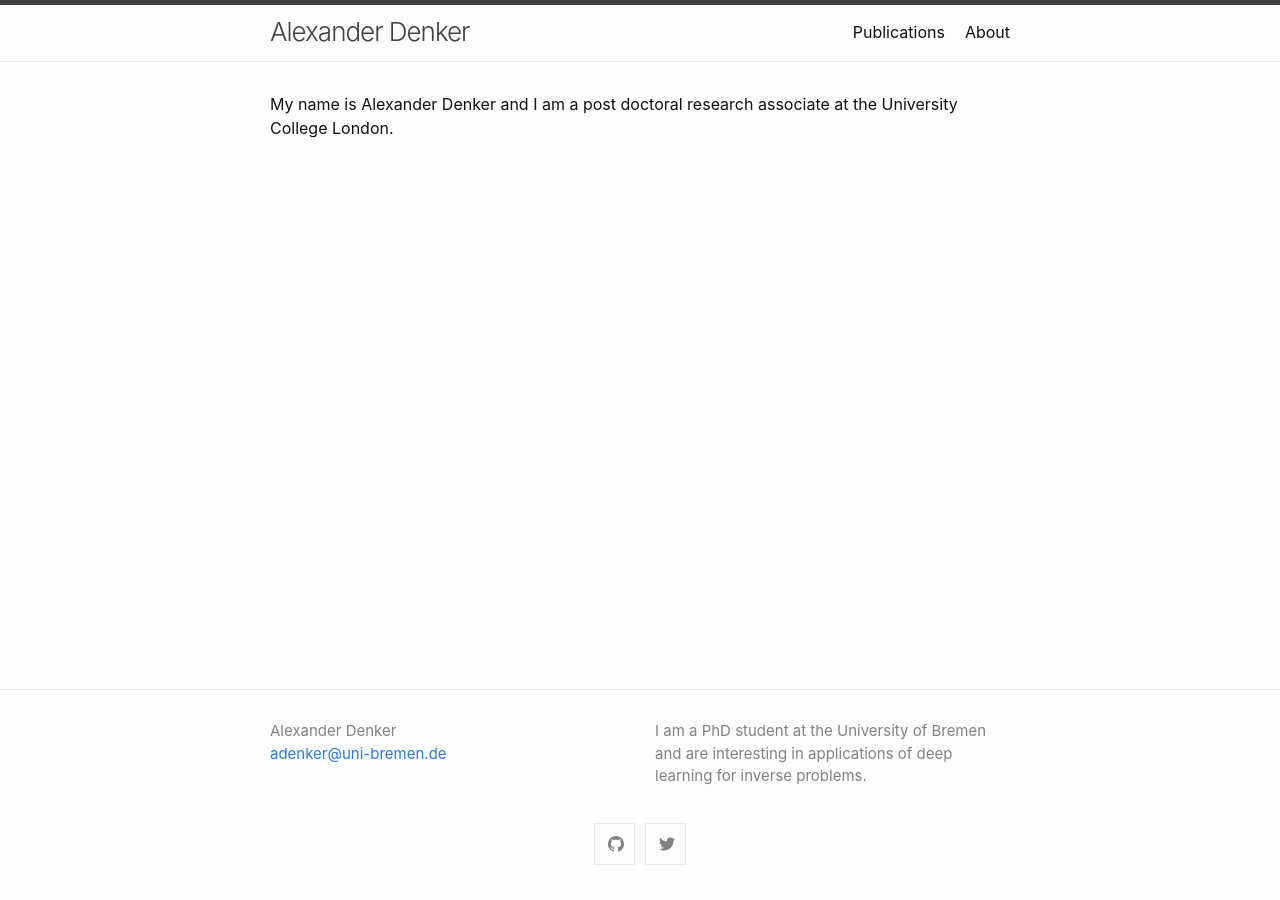
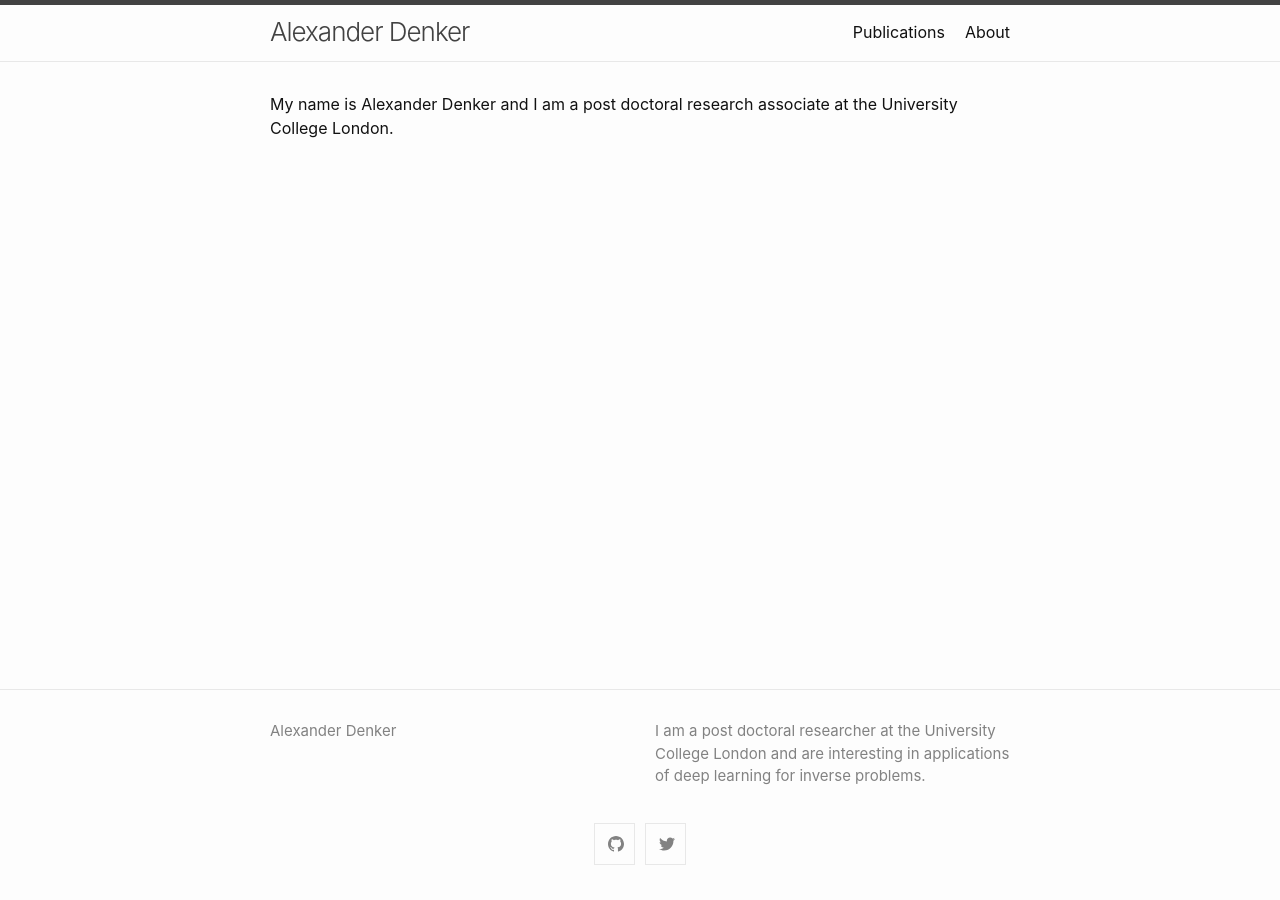
Before and after one commit to alexdenker/alexdenker.github.io, a Jekyll site: the page built from index.md, in a window 1280 px wide. Built offline with Jekyll 4.4.1, drawn with Linux system fonts in a browser that asks for light colours.

Commit message:
change index

```diff
--- a/_config.yml
+++ b/_config.yml
@@ -1,9 +1,9 @@
 title: Alexander Denker
 author:
   name: Alexander Denker
-  email: adenker@uni-bremen.de
+#  email: a.denker@uni-bremen.de
 description: > # this means to ignore newlines until "show_excerpts:"
-  I am a PhD student at the University of Bremen and are interesting in applications of deep learning for inverse problems.
+  I am a post doctoral researcher at the University College London and are interesting in applications of deep learning for inverse problems.
 
 show_excerpts: false # set to true to show excerpts on the homepage
 
```
